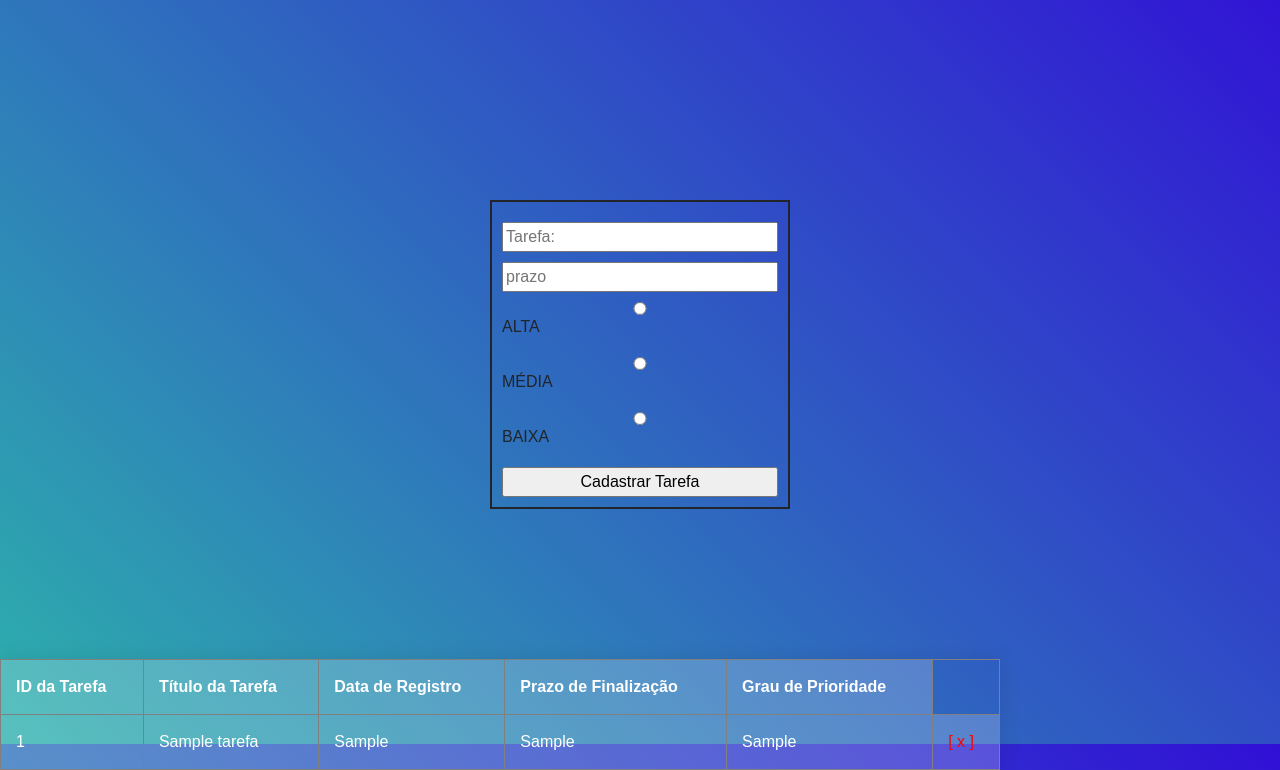
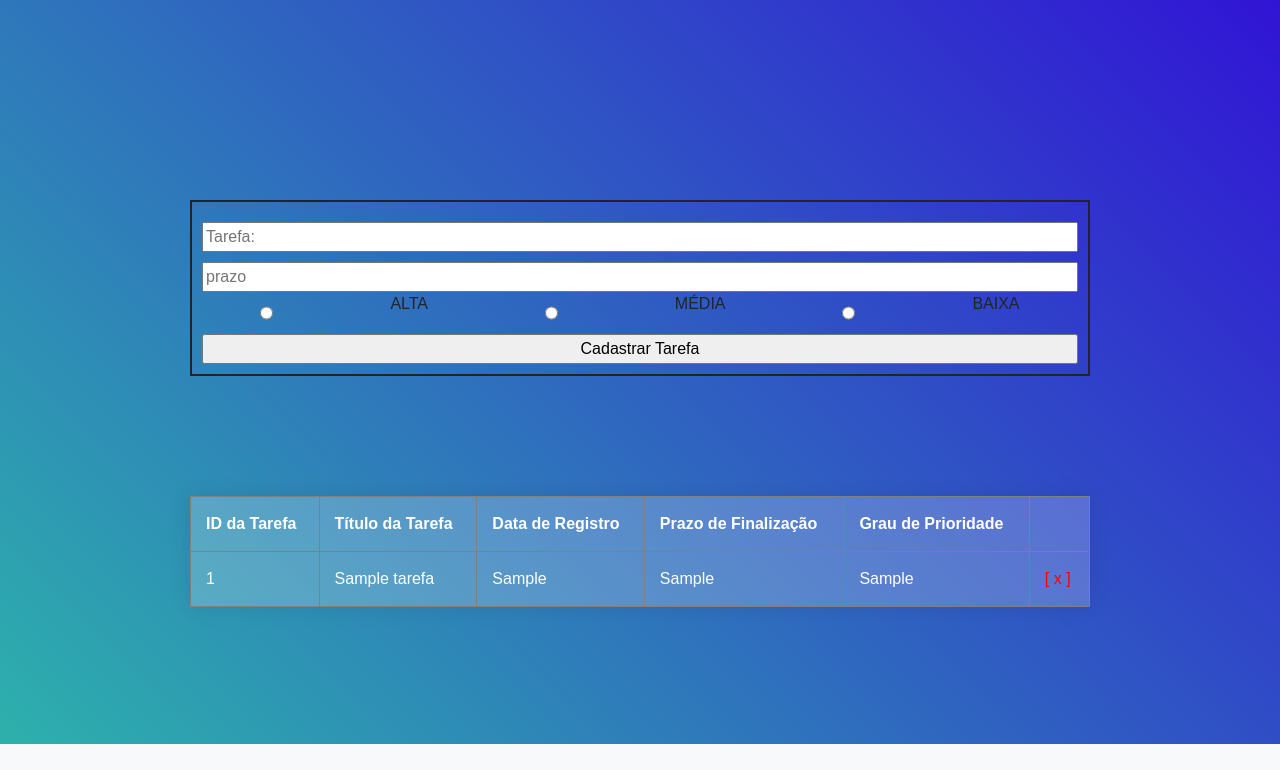
Before and after one commit to RenanTeixeiras/superModulosFlask, a Flask app: template templates/tarefas.html in a window 1280 px wide. Shown: the part 56-826 px from the top of the page. After the commit the page ends 800 px from the top, so only its background shows below. Run offline with Flask 3, Linux system fonts and the light colour scheme; the template is opened without the code that fills it: values that come from a table or form of the project are taken from there, others are empty; tables that the repository leaves empty hold one stand-in row (values such as "Sample post"); some libraries are stand-ins or nearby versions.

Commit message:
Add files via upload

```diff
--- a/static/style.css
+++ b/static/style.css
@@ -11,18 +11,20 @@
     }
 
     .container {
+        width: 900px;
+        margin-inline: auto;
         position: relative;
         top: 50%;
-        left: 50%;
+        left: 12%;
         transform: translate(-50%, -50%);
     }
 
     table {
-        width: 1000px;
+        width: 900px;
+        margin-inline: auto;
         border-collapse: collapse;
         overflow: hidden;
         box-shadow: 0 0 20px rgba(0, 0, 0, 0.1);
-        margin-top: 30px;
     }
 
     th,
@@ -69,7 +71,7 @@
         border: 2px solid;
         display: flex;
         flex-direction: column;
-        width: 300px;
+        width: 900px;
         margin-inline: auto;
         margin-top: 200px;
         padding: 10px;
@@ -90,3 +92,9 @@
         background-color: #55608f; /* Adicione uma cor de fundo para garantir que o texto seja legível */
         /* Outras propriedades da navbar (se houver) */
     }
+
+    .input-radio{
+        display: flex;
+        flex-direction: row;
+        justify-content: space-around;
+    }
--- a/templates/tarefas.html
+++ b/templates/tarefas.html
@@ -4,12 +4,14 @@
 <form action="{{ url_for('tarefas') }}" method="POST">
     <input type="text" name="tarefa" placeholder="Tarefa: ">
     <input type="datetime" name="prazo" placeholder="prazo">
-    <input type="radio" name="prioridade" value="ALTA">
-    <label for="ALTA">ALTA</label>
-    <input type="radio" name="prioridade" value="MÉDIA">
-    <label for="MÉDIA">MÉDIA</label>
-    <input type="radio" name="prioridade" value="BAIXA">
-    <label for="BAIXA">BAIXA</label>
+    <div class="input-radio">
+        <input type="radio" name="prioridade" value="ALTA">
+        <label for="ALTA">ALTA</label>
+        <input type="radio" name="prioridade" value="MÉDIA" >
+        <label for="MÉDIA">MÉDIA</label>
+        <input type="radio" name="prioridade" value="BAIXA">
+        <label for="BAIXA">BAIXA</label>
+    </div>
     <input type="submit" value="Cadastrar Tarefa">
 </form>
 
@@ -22,6 +24,7 @@
         <th>Data de Registro</th>
         <th>Prazo de Finalização</th>
         <th>Grau de Prioridade</th>
+        <th>  </th>
     </tr>
 {% for tarefa in tarefas %}
 <tr>
```
